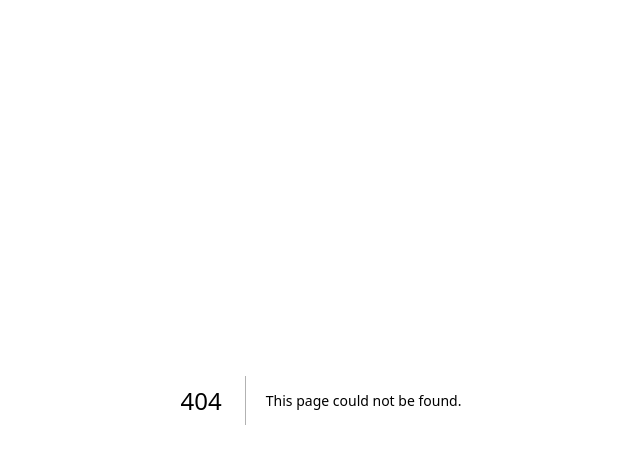
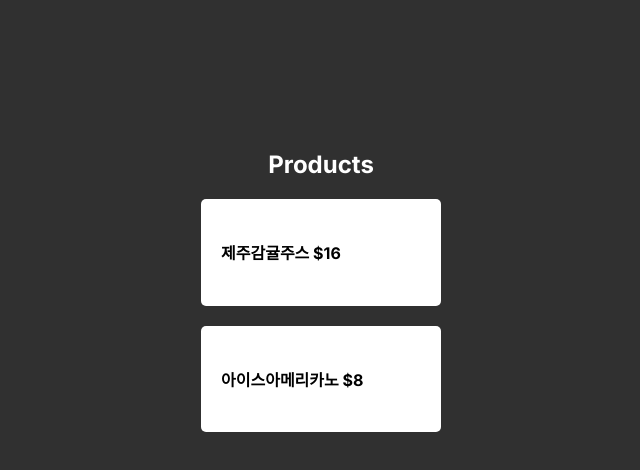
Before and after one commit to daxjective/apple_next, a Next.js app: page /list in a window 1280 px wide. Before the commit this address had no page. Shown: the top 470 px of the page, without its empty margins (319-959 px from the left). Built offline with nearby package versions, Linux system fonts and the light colour scheme.

Commit message:
Routing : URL로 페이지를 나누는 행위

```diff
--- /dev/null
+++ b/app/abc/def/page.js
@@ -0,0 +1,5 @@
+import React from "react";
+
+export default function def() {
+  return <h1>def page</h1>;
+}
--- a/app/globals.css
+++ b/app/globals.css
@@ -10,3 +10,22 @@ body {
 .title-sub {
   text-align: center;
 }
+
+.food {
+  margin: 20px auto;
+  width: 200px;
+  background: white;
+  color: black;
+  padding: 20px;
+  border-radius: 5px;
+}
+
+.navbar {
+  background: white;
+  padding: 20px;
+}
+
+.navbar a {
+  margin-right: 10px;
+  text-decoration: none;
+}
--- /dev/null
+++ b/app/list/page.js
@@ -0,0 +1,15 @@
+import React from 'react'
+
+export default function List() {
+    return (
+      <div>
+        <h2 className="title">Products</h2>
+        <div className="food">
+          <h4>제주감귤주스 $16</h4>
+        </div>
+        <div className="food">
+          <h4>아이스아메리카노 $8</h4>
+        </div>
+      </div>
+    )
+  }
```
Also changed, not shown: app/abc/page.js (added, +7 -0 lines), app/page.js (+17 -8 lines).
